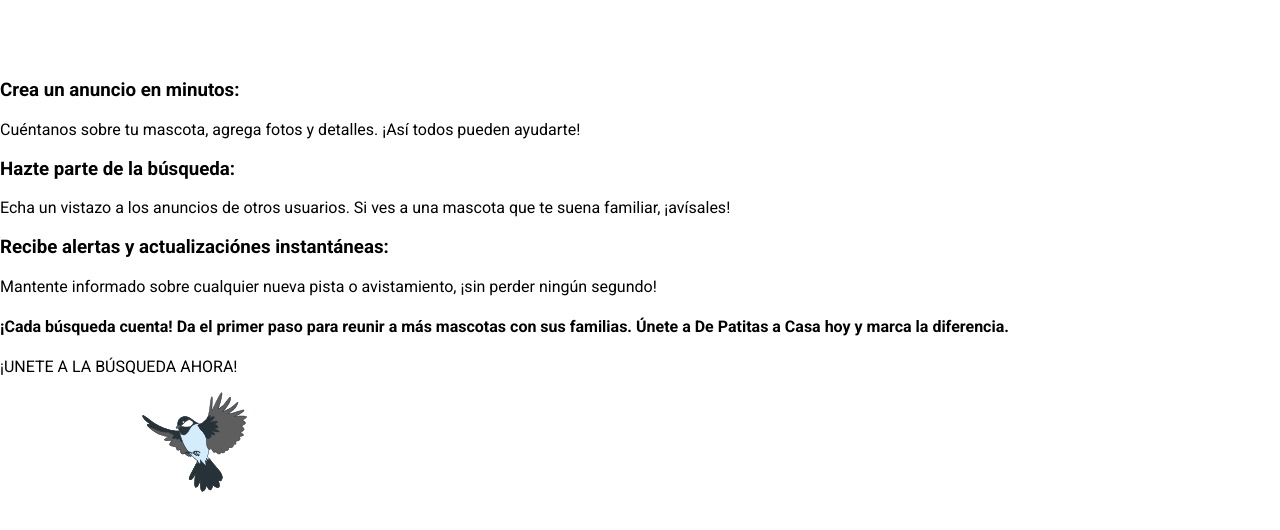
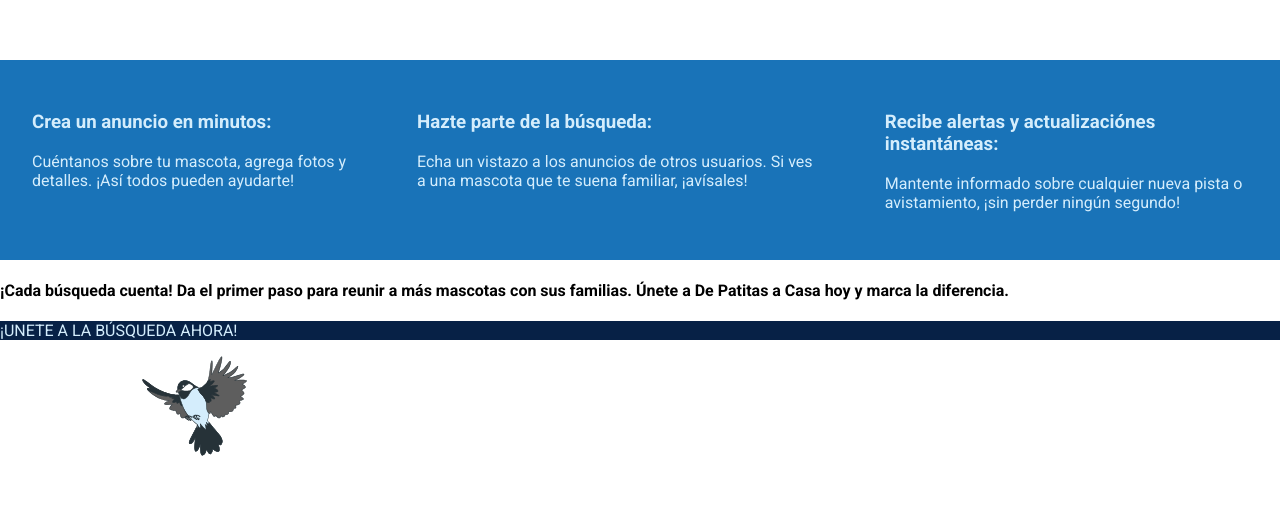
Before and after one commit to Zeida/web-aqui-estoy, a website: page src/index.html in a window 1280 px wide. Shown: the part 2040-2570 px from the top of the page. Drawn offline with Linux system fonts and the light colour scheme; files whose address does not match are found by name.

Commit message:
avance css landing-page-2

```diff
--- a/src/index.css
+++ b/src/index.css
@@ -45,9 +45,24 @@ html, body{
     justify-content: center;
   }
 
-  & .bottom-join {
+  & .section-card {
+    display:flex;
+    /*flex-direction: row;*/
+    justify-content: space-around;
+
 
   }
+
+  & .bottom-join {
+    background: var(--color-azul-oscuro);
+    color: var(--color-celeste);
+  }
+}
+
+& .instructions {
+  padding: 2rem;
+  background-color: var(--color-azul-claro);
+  color: var(--color-celeste);
 }
 
 
```
